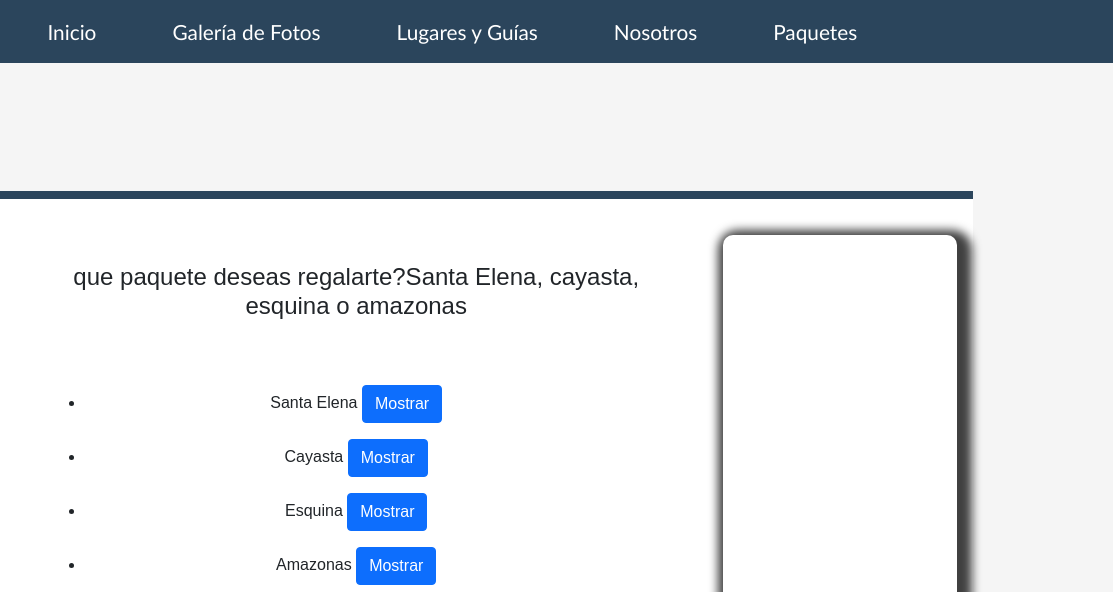
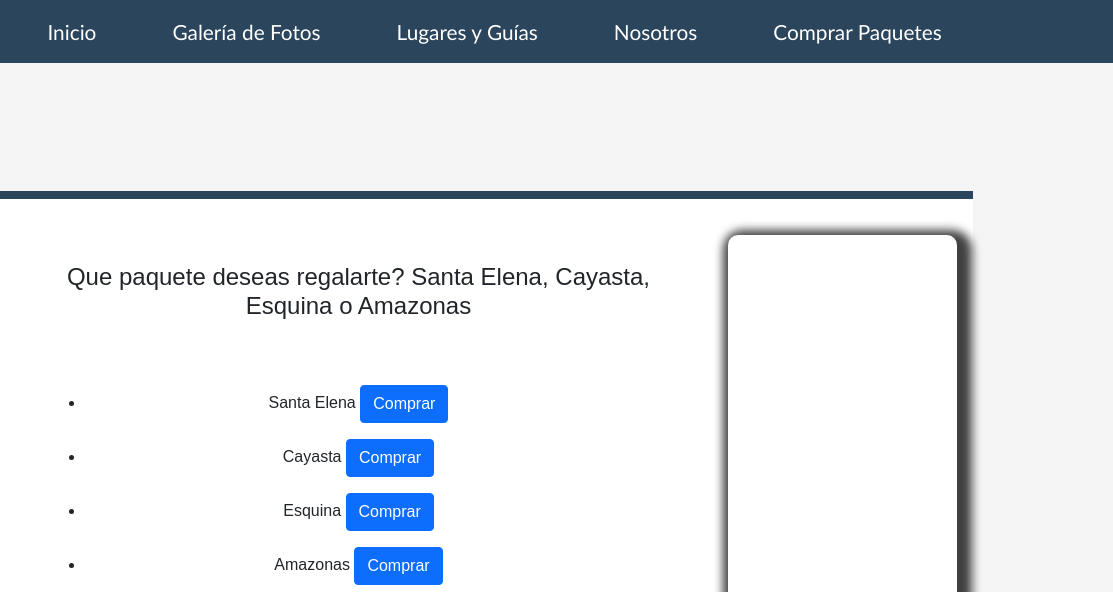
Before and after one commit to FerniSoria/java, a website: page paquetes.html in a window 1280 px wide. Shown: the part 360-952 px from the top of the page, 167-1280 px from the left. Drawn offline with Linux system fonts and the light colour scheme.

Commit message:
Add files via upload

```diff
--- a/paquetes.html
+++ b/paquetes.html
@@ -38,7 +38,7 @@
                     <a class="nav-link" id="nav__letra" href="nosotros.html">Nosotros</a>
                   </li>
                   <li class="nav-item">
-                    <a class="nav-link" id="nav__letra" href="nosotros.html">Paquetes</a>
+                    <a class="nav-link" id="nav__letra" href="paquetes.html">Comprar Paquetes</a>
                   </li>
                 </ul>
               </div>
@@ -50,12 +50,12 @@
 
      <div class="container d-flex flex-row">
         <div class="p-5 text-center ">
-            <h3>que paquete deseas regalarte?Santa Elena, cayasta, esquina o amazonas</h3>
+            <h3>Que paquete deseas regalarte? Santa Elena, Cayasta, Esquina o Amazonas</h3>
             <ul class="p-5 ">
-                <li class="p-2" d-flex flex-column justify-content-between>Santa Elena <button class="btn btn-primary btn1" value="1">Mostrar</button></li>
-                <li class="p-2" d-flex flex-column justify-content-between>Cayasta <button class="btn btn-primary btn2" value="2">Mostrar</button></li>
-                <li class="p-2" d-flex flex-column justify-content-between>Esquina <button class="btn btn-primary btn3" value="3">Mostrar</button></li>
-                <li class="p-2" d-flex flex-column justify-content-between>Amazonas <button class="btn btn-primary btn4" value="4">Mostrar</button></li>
+                <li class="p-2" d-flex flex-column justify-content-between>Santa Elena <button class="btn btn-primary btn1" value="1">Comprar</button></li>
+                <li class="p-2" d-flex flex-column justify-content-between>Cayasta <button class="btn btn-primary btn2" value="2">Comprar</button></li>
+                <li class="p-2" d-flex flex-column justify-content-between>Esquina <button class="btn btn-primary btn3" value="3">Comprar</button></li>
+                <li class="p-2" d-flex flex-column justify-content-between>Amazonas <button class="btn btn-primary btn4" value="4">Comprar</button></li>
                 </ul>
             </div>
             <div class="contenedor">
```
Also changed, not shown: galeria.html (+3 -0 lines), index.html (+3 -6 lines), lugares.html (+3 -0 lines), nosotros.html (+3 -0 lines).
